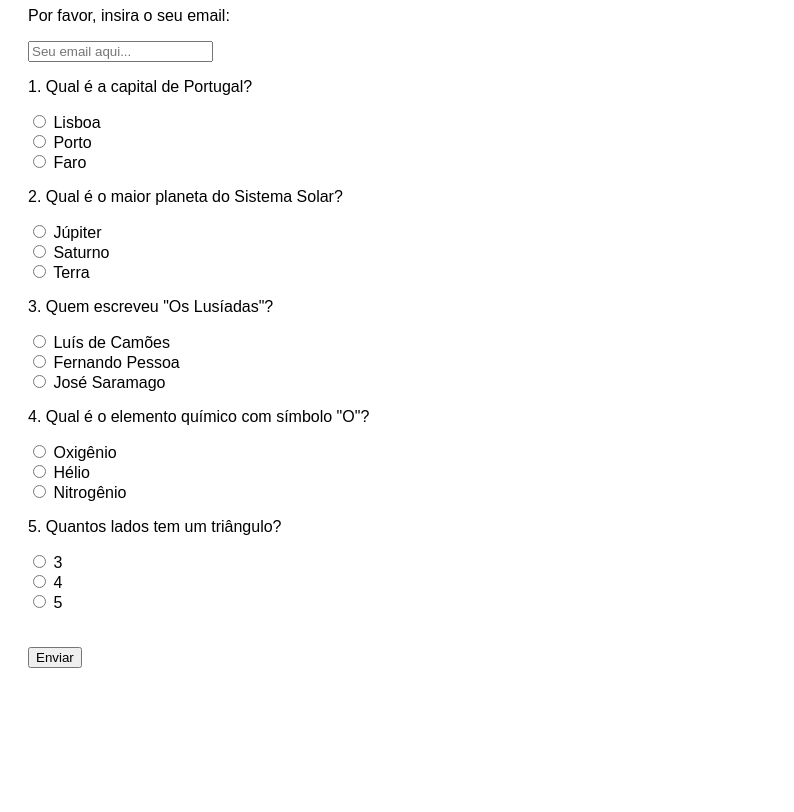
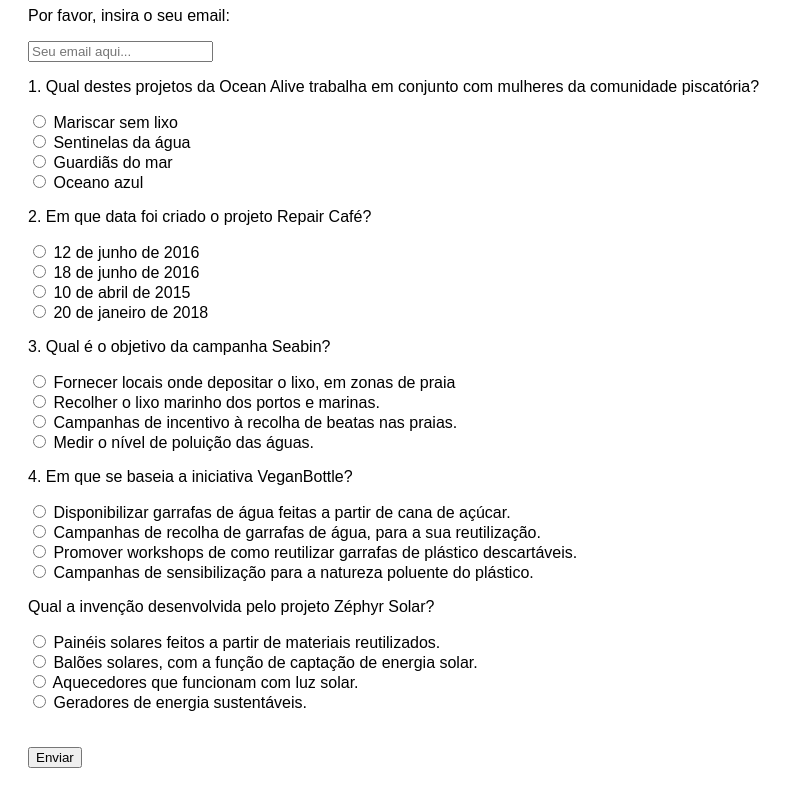
Before and after one commit to JorgeCaldeira/JorgeCaldeira.github.io, a plain HTML site: page index.html in a window 1280 px wide. Shown: the part 101-913 px from the top of the page, without its empty margins (0-794 px from the left). Before the commit the page ends 813 px from the top, so only its background shows below. Drawn offline with Linux system fonts and the light colour scheme.

Commit message:
Update index.html

```diff
--- a/index.html
+++ b/index.html
@@ -3,7 +3,7 @@
 <head>
     <meta charset="UTF-8">
     <meta name="viewport" content="width=device-width, initial-scale=1.0">
-    <title>Quiz de Escolha Múltipla</title>
+    <title>Quiz Diário SDS'25</title>
     <style>
         body {
             font-family: Arial, sans-serif;
@@ -18,39 +18,46 @@
     </style>
 </head>
 <body>
-    <h1>Quiz de Escolha Múltipla</h1>
+    <h1>Dia das Comunidades - SDS'25</h1>
     <p>Por favor, insira o seu email:</p>
-    <input type="email" id="email" placeholder="Seu email aqui..." required>
+    <input type="email" id="email" placeholder="Seu email aqui..." required pattern="[a-z0-9._%+-]+@[a-z0-9.-]+\.[a-z]{2,}$" title="Por favor, insira um email válido">
     <div id="quiz">
         <div class="question">
-            <p>1. Qual é a capital de Portugal?</p>
-            <input type="radio" name="q1" value="Lisboa"> Lisboa<br>
-            <input type="radio" name="q1" value="Porto"> Porto<br>
-            <input type="radio" name="q1" value="Faro"> Faro<br>
+            <p>1. Qual destes projetos da Ocean Alive trabalha em conjunto com mulheres da comunidade piscatória?</p>
+            <input type="radio" name="q1" value="Mariscar sem lixo"> Mariscar sem lixo<br>
+            <input type="radio" name="q1" value="Sentinelas da água"> Sentinelas da água<br>
+            <input type="radio" name="q1" value="Guardiãs do mar"> Guardiãs do mar<br>
+            <input type="radio" name="q1" value="Oceano azul"> Oceano azul<br>
         </div>
         <div class="question">
-            <p>2. Qual é o maior planeta do Sistema Solar?</p>
-            <input type="radio" name="q2" value="Júpiter"> Júpiter<br>
-            <input type="radio" name="q2" value="Saturno"> Saturno<br>
-            <input type="radio" name="q2" value="Terra"> Terra<br>
+            <p>2. Em que data foi criado o projeto Repair Café? </p>
+            <input type="radio" name="q2" value="12 junho"> 12 de junho de 2016<br>
+            <input type="radio" name="q2" value="18 junho"> 18 de junho de 2016<br>
+            <input type="radio" name="q2" value="10 abril"> 10 de abril de 2015<br>
+            <input type="radio" name="q2" value="20 janeiro"> 20 de janeiro de 2018<br>
+
         </div>
         <div class="question">
-            <p>3. Quem escreveu "Os Lusíadas"?</p>
-            <input type="radio" name="q3" value="Camões"> Luís de Camões<br>
-            <input type="radio" name="q3" value="Pessoa"> Fernando Pessoa<br>
-            <input type="radio" name="q3" value="Saramago"> José Saramago<br>
+            <p>3. Qual é o objetivo da campanha Seabin?</p>
+            <input type="radio" name="q3" value="Depositar"> Fornecer locais onde depositar o lixo, em zonas de praia<br>
+            <input type="radio" name="q3" value="Recolher"> Recolher o lixo marinho dos portos e marinas.<br>
+            <input type="radio" name="q3" value="Beatas"> Campanhas de incentivo à recolha de beatas nas praias.<br>
+            <input type="radio" name="q3" value="Medir"> Medir o nível de poluição das águas.<br>
         </div>
         <div class="question">
-            <p>4. Qual é o elemento químico com símbolo "O"?</p>
-            <input type="radio" name="q4" value="Oxigênio"> Oxigênio<br>
-            <input type="radio" name="q4" value="Hélio"> Hélio<br>
-            <input type="radio" name="q4" value="Nitrogênio"> Nitrogênio<br>
+            <p>4. Em que se baseia a iniciativa VeganBottle?</p>
+            <input type="radio" name="q4" value="Canas"> Disponibilizar garrafas de água feitas a partir de cana de açúcar.<br>
+            <input type="radio" name="q4" value="Recolhas"> Campanhas de recolha de garrafas de água, para a sua reutilização.<br>
+            <input type="radio" name="q4" value="Workshops"> Promover workshops de como reutilizar garrafas de plástico descartáveis.<br>
+            <input type="radio" name="q4" value="Sensibilização"> Campanhas de sensibilização para a natureza poluente do plástico.<br>
         </div>
         <div class="question">
-            <p>5. Quantos lados tem um triângulo?</p>
-            <input type="radio" name="q5" value="3"> 3<br>
-            <input type="radio" name="q5" value="4"> 4<br>
-            <input type="radio" name="q5" value="5"> 5<br>
+            <p>Qual a invenção desenvolvida pelo projeto Zéphyr Solar?</p>
+            <input type="radio" name="q5" value="Painéis"> Painéis solares feitos a partir de materiais reutilizados.<br>
+            <input type="radio" name="q5" value="Balões"> Balões solares, com a função de captação de energia solar.<br>
+            <input type="radio" name="q5" value="Aquecedores"> Aquecedores que funcionam com luz solar.<br>
+            <input type="radio" name="q5" value="Geradores"> Geradores de energia sustentáveis.<br>
+
         </div>
         <button onclick="submitQuiz()">Enviar</button>
     </div>
@@ -58,11 +65,11 @@
 
     <script>
         const correctAnswers = {
-            q1: "Lisboa",
-            q2: "Júpiter",
-            q3: "Camões",
-            q4: "Oxigênio",
-            q5: "3"
+            q1: "Guardiãs do mar",
+            q2: "12 junho",
+            q3: "Recolher",
+            q4: "Canas",
+            q5: "Balões"
         };
 
         let startTime = new Date();
```
